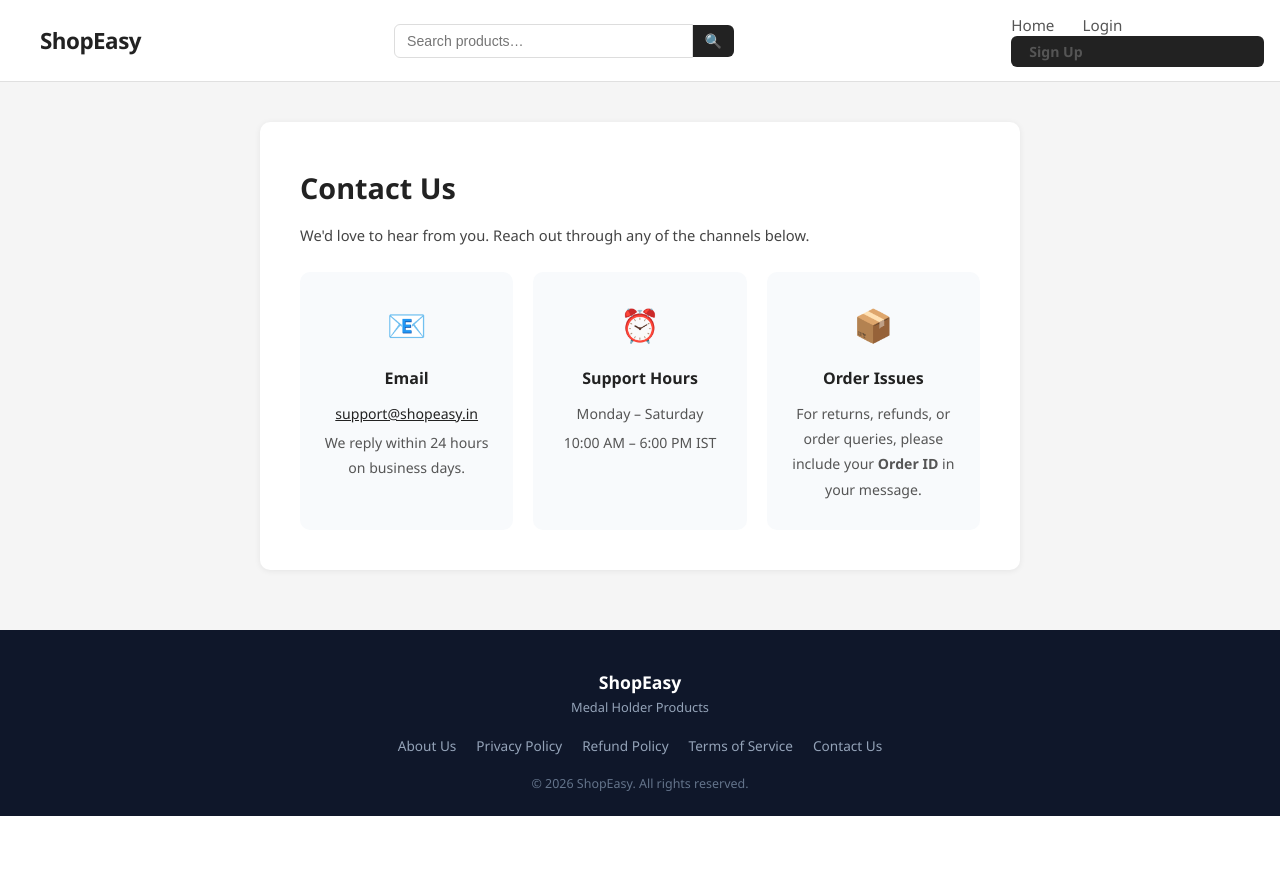
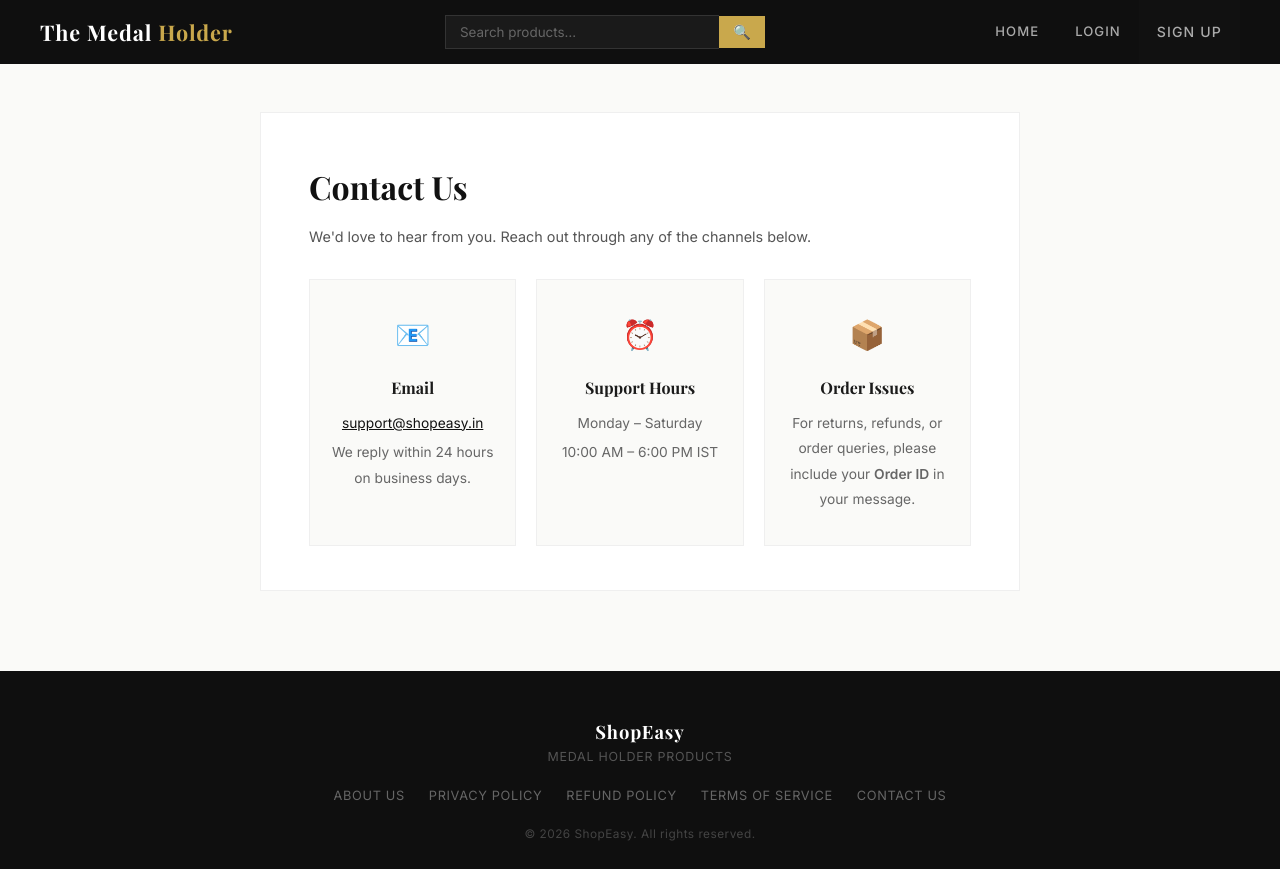
Before and after one commit to yashwanthcn18/Shopeasy, a Flask app: page /contact in a window 1280 px wide. Before the commit the page ends 816 px from the top, so only its background shows below. Run offline with Flask 3, Linux system fonts and the light colour scheme.

Commit message:
Redesign: premium dark navbar, Playfair Display serif, gold accent — DWC inspired

```diff
--- a/static/style.css
+++ b/static/style.css
@@ -1,3 +1,6 @@
+/* ── Google Fonts ───────────────────────────────────────────────────────────── */
+@import url('https://fonts.googleapis.com/css2?family=Playfair+Display:wght@500;700&family=Inter:wght@300;400;500;600&display=swap');
+
 /* ── Reset & Base ──────────────────────────────────────────────────────────── */
 * {
   box-sizing: border-box;
@@ -6,9 +9,10 @@
 }
 
 body {
-  font-family: 'Segoe UI', sans-serif;
-  background: #f5f5f5;
-  color: #222;
+  font-family: 'Inter', sans-serif;
+  background: #fafaf8;
+  color: #1a1a1a;
+  font-weight: 400;
 }
 
 a {
@@ -17,51 +21,87 @@ a {
 }
 
 
-/* ── Navbar ────────────────────────────────────────────────────────────────── */
+/* ── Navbar ─────────────────────────────────────────────────────────────────── */
+/* Dark premium navbar — inspired by DWC */
 nav {
-  background: #fff;
-  border-bottom: 1px solid #e0e0e0;
-  padding: 14px 40px;
+  background: #0f0f0f;
+  padding: 0 40px;
   display: flex;
   align-items: center;
   justify-content: space-between;
-  flex-wrap: wrap;
-  gap: 8px;
+  height: 64px;
+  position: sticky;
+  top: 0;
+  z-index: 100;
 }
 
+/* Brand logo — Playfair Display for premium serif feel */
 .nav-logo {
-  font-size: 1.4rem;
+  font-family: 'Playfair Display', serif;
+  font-size: 1.35rem;
   font-weight: 700;
-  letter-spacing: -0.5px;
+  color: #fff;
+  letter-spacing: 0.04em;
+  white-space: nowrap;
+}
+
+.nav-logo span {
+  color: #c9a84c; /* gold accent */
+}
+
+.nav-links {
+  display: flex;
+  align-items: center;
+  gap: 0;
 }
 
 .nav-links a {
-  margin-left: 24px;
-  color: #555;
-  font-size: 0.95rem;
+  color: #aaa;
+  font-size: 0.82rem;
+  font-weight: 500;
+  letter-spacing: 0.08em;
+  text-transform: uppercase;
+  padding: 0 18px;
+  height: 64px;
+  display: flex;
+  align-items: center;
+  border-bottom: 2px solid transparent;
+  transition: color 0.15s, border-color 0.15s;
 }
 
 .nav-links a:hover {
-  color: #000;
+  color: #fff;
+  border-bottom-color: #c9a84c;
+}
+
+/* Logout link — distinct */
+.nav-links a.logout-link {
+  color: #666;
+  font-size: 0.78rem;
+}
+
+.nav-links a.logout-link:hover {
+  color: #e57373;
+  border-bottom-color: #e57373;
 }
 
 
 /* ── Page wrapper ──────────────────────────────────────────────────────────── */
 .container {
-  max-width: 1100px;
-  margin: 40px auto;
-  padding: 0 20px;
+  max-width: 1200px;
+  margin: 48px auto;
+  padding: 0 24px;
 }
 
 
 /* ── Flash messages ────────────────────────────────────────────────────────── */
 .flash {
-  background: #fff3cd;
-  border: 1px solid #ffc107;
+  background: #fefce8;
+  border-left: 3px solid #c9a84c;
   padding: 12px 16px;
-  border-radius: 6px;
   margin-bottom: 20px;
-  font-size: 0.9rem;
+  font-size: 0.88rem;
+  color: #78580a;
 }
 
 
@@ -70,161 +110,189 @@ nav {
   background: #fff;
   max-width: 420px;
   margin: 80px auto;
-  padding: 40px;
-  border-radius: 10px;
-  box-shadow: 0 2px 12px rgba(0,0,0,0.08);
+  padding: 44px 40px;
+  border: 1px solid #e8e8e8;
+  box-shadow: 0 4px 24px rgba(0,0,0,0.06);
 }
 
 .auth-box h2 {
-  margin-bottom: 24px;
-  font-size: 1.5rem;
+  font-family: 'Playfair Display', serif;
+  font-size: 1.6rem;
+  margin-bottom: 28px;
+  color: #111;
 }
 
 .auth-box label {
   display: block;
-  font-size: 0.85rem;
-  color: #555;
-  margin-bottom: 4px;
+  font-size: 0.78rem;
+  font-weight: 500;
+  letter-spacing: 0.06em;
+  text-transform: uppercase;
+  color: #888;
+  margin-bottom: 6px;
 }
 
 .auth-box input {
   width: 100%;
-  padding: 10px 12px;
+  padding: 11px 14px;
   border: 1px solid #ddd;
-  border-radius: 6px;
-  font-size: 0.95rem;
-  margin-bottom: 16px;
+  border-radius: 0;
+  font-size: 0.92rem;
+  margin-bottom: 18px;
   outline: none;
+  font-family: 'Inter', sans-serif;
+  transition: border-color 0.15s;
 }
 
 .auth-box input:focus {
-  border-color: #333;
+  border-color: #111;
 }
 
 .auth-box .hint {
-  font-size: 0.85rem;
-  color: #777;
-  margin-top: 16px;
+  font-size: 0.83rem;
+  color: #888;
+  margin-top: 18px;
   text-align: center;
 }
 
 .auth-box .hint a {
-  color: #222;
+  color: #111;
   font-weight: 600;
+  text-decoration: underline;
 }
 
 
 /* ── Buttons ───────────────────────────────────────────────────────────────── */
 .btn {
   display: inline-block;
-  padding: 10px 20px;
-  border-radius: 6px;
-  font-size: 0.9rem;
+  padding: 11px 22px;
+  font-family: 'Inter', sans-serif;
+  font-size: 0.82rem;
   font-weight: 600;
+  letter-spacing: 0.06em;
+  text-transform: uppercase;
   cursor: pointer;
   border: none;
-  transition: background 0.15s;
+  transition: background 0.15s, color 0.15s;
+  border-radius: 0;
 }
 
 .btn-dark {
-  background: #222;
+  background: #111;
   color: #fff;
   width: 100%;
-  padding: 12px;
+  padding: 13px;
 }
 
 .btn-dark:hover {
-  background: #444;
+  background: #2a2a2a;
 }
 
 .btn-outline {
   background: transparent;
-  border: 1px solid #222;
-  color: #222;
+  border: 1px solid #111;
+  color: #111;
 }
 
 .btn-outline:hover {
-  background: #222;
+  background: #111;
   color: #fff;
 }
 
 .btn-red {
-  background: #e53935;
+  background: #b71c1c;
   color: #fff;
-  padding: 6px 14px;
-  font-size: 0.82rem;
+  padding: 7px 16px;
+  font-size: 0.78rem;
 }
 
 .btn-red:hover {
-  background: #c62828;
+  background: #7f0000;
 }
 
 
 /* ── Product grid ──────────────────────────────────────────────────────────── */
 .page-title {
-  font-size: 1.6rem;
+  font-family: 'Playfair Display', serif;
+  font-size: 1.8rem;
   font-weight: 700;
-  margin-bottom: 28px;
+  margin-bottom: 32px;
+  color: #111;
 }
 
 .product-grid {
   display: grid;
-  grid-template-columns: repeat(auto-fill, minmax(240px, 1fr));
-  gap: 24px;
+  grid-template-columns: repeat(auto-fill, minmax(260px, 1fr));
+  gap: 2px; /* tight grid like DWC */
 }
 
 .product-card {
   background: #fff;
-  border-radius: 10px;
   overflow: hidden;
-  box-shadow: 0 1px 6px rgba(0,0,0,0.07);
-  transition: transform 0.15s;
+  position: relative;
+  border: 1px solid #efefef;
+  transition: box-shadow 0.2s;
 }
 
 .product-card:hover {
-  transform: translateY(-3px);
+  box-shadow: 0 8px 32px rgba(0,0,0,0.10);
+  z-index: 1;
 }
 
 .product-card img {
   width: 100%;
-  height: 200px;
+  height: 240px;
   object-fit: cover;
+  display: block;
+  transition: transform 0.4s ease;
+}
+
+.product-card:hover img {
+  transform: scale(1.03);
 }
 
 .product-info {
-  padding: 16px;
+  padding: 20px 18px 18px;
+  border-top: 1px solid #f0f0f0;
 }
 
 .product-info h3 {
+  font-family: 'Playfair Display', serif;
   font-size: 1rem;
-  margin-bottom: 4px;
+  font-weight: 500;
+  margin-bottom: 6px;
+  color: #111;
 }
 
 .product-info .desc {
-  font-size: 0.82rem;
-  color: #777;
-  margin-bottom: 10px;
+  font-size: 0.8rem;
+  color: #999;
+  margin-bottom: 12px;
+  line-height: 1.5;
 }
 
 .product-info .price {
-  font-size: 1.1rem;
-  font-weight: 700;
-  margin-bottom: 12px;
+  font-size: 1rem;
+  font-weight: 600;
+  margin-bottom: 14px;
+  color: #111;
 }
 
 .product-info .add-btn {
   display: block;
   text-align: center;
-  background: #222;
+  background: #111;
   color: #fff;
-  padding: 9px;
-  border-radius: 6px;
-  font-size: 0.85rem;
+  padding: 10px;
+  font-size: 0.78rem;
   font-weight: 600;
+  letter-spacing: 0.08em;
+  text-transform: uppercase;
+  transition: background 0.15s;
 }
 
 .product-info .add-btn:hover {
-  background: #444;
+  background: #333;
 }
 
 
@@ -424,54 +507,66 @@ nav {
 }
 
 .mobile-nav-menu a {
-  padding: 14px 20px;
-  font-size: 0.95rem;
-  color: #333;
-  border-bottom: 1px solid #f0f0f0;
+  padding: 15px 20px;
+  font-size: 0.88rem;
+  font-weight: 500;
+  letter-spacing: 0.05em;
+  color: #bbb;
+  border-bottom: 1px solid #1f1f1f;
+  text-transform: uppercase;
 }
 
 .mobile-nav-menu a:hover {
-  background: #f5f5f5;
+  background: #1a1a1a;
+  color: #fff;
 }
+
 
 /* ── Nav search ────────────────────────────────────────────────────────────── */
 .nav-search {
   display: flex;
   align-items: center;
   flex: 1;
-  max-width: 340px;
+  max-width: 320px;
   margin: 0 24px;
 }
 
 .nav-search input {
   flex: 1;
-  padding: 8px 12px;
-  border: 1px solid #ddd;
-  border-radius: 6px 0 0 6px;
-  font-size: 0.88rem;
+  padding: 8px 14px;
+  border: 1px solid #333;
+  border-right: none;
+  background: #1a1a1a;
+  color: #fff;
+  font-size: 0.84rem;
   outline: none;
+  font-family: 'Inter', sans-serif;
 }
 
+.nav-search input::placeholder { color: #666; }
+
 .nav-search input:focus {
-  border-color: #333;
+  border-color: #c9a84c;
 }
 
 .nav-search button {
-  padding: 8px 12px;
-  background: #222;
+  padding: 8px 14px;
+  background: #c9a84c;
   color: #fff;
   border: none;
-  border-radius: 0 6px 6px 0;
   cursor: pointer;
   font-size: 0.88rem;
 }
+
+.nav-search button:hover { background: #a8842e; }
+
 
 /* ── Home toolbar (title + sort) ────────────────────────────────────────────── */
 .home-toolbar {
   display: flex;
   align-items: center;
   justify-content: space-between;
-  margin-bottom: 20px;
+  margin-bottom: 24px;
   flex-wrap: wrap;
   gap: 12px;
 }
@@ -637,82 +749,99 @@ nav {
   right: 24px;
   width: 300px;
   background: #fff;
-  border-radius: 12px;
-  box-shadow: 0 8px 32px rgba(0,0,0,0.16);
-  padding: 24px 20px 20px;
+  border: 1px solid #e8e8e8;
+  box-shadow: 0 12px 40px rgba(0,0,0,0.14);
+  padding: 28px 22px 22px;
   z-index: 300;
 }
 
 .newsletter-close {
   position: absolute;
   top: 10px;
-  right: 12px;
+  right: 14px;
   background: none;
   border: none;
   font-size: 1rem;
   cursor: pointer;
-  color: #999;
+  color: #bbb;
 }
 
 .newsletter-tag {
-  font-size: 0.7rem;
+  font-size: 0.68rem;
   font-weight: 700;
-  letter-spacing: 0.08em;
-  color: #e53935;
+  letter-spacing: 0.12em;
+  text-transform: uppercase;
+  color: #c9a84c;
   margin-bottom: 6px;
 }
 
 .newsletter-popup h4 {
-  font-size: 1rem;
+  font-family: 'Playfair Display', serif;
+  font-size: 1.05rem;
   margin-bottom: 6px;
 }
 
+.newsletter-popup input[type="email"] {
+  border-radius: 0 !important;
+}
+
+
 /* ── Footer ─────────────────────────────────────────────────────────────────── */
 .site-footer {
-  background: #0f172a;
-  color: #94a3b8;
-  margin-top: 60px;
-  padding: 40px 20px 24px;
+  background: #0f0f0f;
+  color: #888;
+  margin-top: 80px;
+  padding: 48px 20px 28px;
 }
 
 .footer-inner {
-  max-width: 1100px;
+  max-width: 1200px;
   margin: 0 auto;
   display: flex;
   flex-direction: column;
   align-items: center;
-  gap: 20px;
+  gap: 24px;
   text-align: center;
 }
 
 .footer-brand strong {
+  font-family: 'Playfair Display', serif;
   color: #fff;
-  font-size: 1.1rem;
+  font-size: 1.15rem;
+  letter-spacing: 0.05em;
 }
 
 .footer-brand p {
-  font-size: 0.8rem;
-  margin-top: 4px;
+  font-size: 0.78rem;
+  margin-top: 5px;
+  color: #555;
+  letter-spacing: 0.06em;
+  text-transform: uppercase;
 }
 
 .footer-links {
   display: flex;
   flex-wrap: wrap;
   justify-content: center;
-  gap: 8px 20px;
+  gap: 6px 24px;
 }
 
 .footer-links a {
-  color: #94a3b8;
-  font-size: 0.85rem;
+  color: #666;
+  font-size: 0.8rem;
+  letter-spacing: 0.05em;
+  text-transform: uppercase;
+  transition: color 0.15s;
 }
 
-.footer-links a:hover { color: #fff; }
+.footer-links a:hover { color: #c9a84c; }
 
 .footer-copy {
-  font-size: 0.78rem;
-  color: #64748b;
+  font-size: 0.74rem;
+  color: #444;
+  letter-spacing: 0.04em;
 }
+
 
 /* ── Profile layout ─────────────────────────────────────────────────────────── */
 .profile-layout {
@@ -722,184 +851,180 @@ nav {
   align-items: start;
 }
 
+
 /* ── Policy / info pages ────────────────────────────────────────────────────── */
 .policy-box {
   background: #fff;
   max-width: 760px;
   margin: 0 auto;
-  padding: 40px;
-  border-radius: 10px;
-  box-shadow: 0 1px 6px rgba(0,0,0,0.07);
-  line-height: 1.8;
+  padding: 44px 48px;
+  border: 1px solid #efefef;
+  line-height: 1.85;
 }
 
 .policy-box h1 {
-  font-size: 1.8rem;
+  font-family: 'Playfair Display', serif;
+  font-size: 2rem;
   margin-bottom: 8px;
+  color: #111;
 }
 
 .policy-box h3 {
+  font-family: 'Playfair Display', serif;
   font-size: 1.05rem;
-  margin: 24px 0 8px;
+  margin: 28px 0 8px;
 }
 
 .policy-box p, .policy-box li {
-  font-size: 0.92rem;
-  color: #444;
+  font-size: 0.9rem;
+  color: #555;
 }
 
 .policy-box ul, .policy-box ol {
   padding-left: 20px;
 }
 
-.policy-box a { color: #222; text-decoration: underline; }
+.policy-box a { color: #111; text-decoration: underline; }
 
 .policy-date {
-  font-size: 0.8rem;
-  color: #999;
-  margin-bottom: 20px;
+  font-size: 0.78rem;
+  color: #bbb;
+  margin-bottom: 24px;
+  letter-spacing: 0.04em;
 }
 
 .contact-grid {
   display: grid;
   grid-template-columns: repeat(auto-fit, minmax(200px, 1fr));
   gap: 20px;
-  margin-top: 24px;
+  margin-top: 28px;
 }
 
 .contact-card {
-  background: #f8fafc;
-  border-radius: 10px;
-  padding: 24px 20px;
+  background: #fafaf8;
+  border: 1px solid #efefef;
+  padding: 28px 20px;
   text-align: center;
 }
 
-.contact-icon { font-size: 2rem; margin-bottom: 10px; }
+.contact-icon { font-size: 1.8rem; margin-bottom: 12px; }
 
-.contact-card h4 { margin-bottom: 8px; }
+.contact-card h4 {
+  font-family: 'Playfair Display', serif;
+  margin-bottom: 8px;
+}
 
-.contact-card p { font-size: 0.88rem; color: #555; margin-bottom: 4px; }
+.contact-card p { font-size: 0.86rem; color: #666; margin-bottom: 4px; }
 
-.contact-note { font-size: 0.78rem; color: #999; }
+.contact-note { font-size: 0.76rem; color: #bbb; }
+
 
 /* ── Responsive — Mobile ───────────────────────────────────────────────────── */
 @media (max-width: 768px) {
 
-  /* Navbar — smaller padding, smaller font */
   nav {
-    padding: 12px 16px;
+    padding: 0 16px;
+    height: 56px;
   }
+
   .nav-logo {
     font-size: 1.1rem;
   }
-  .nav-links a {
-    margin-left: 12px;
-    font-size: 0.8rem;
+
+  .container {
+    margin: 24px auto;
+    padding: 0 16px;
   }
 
-  /* Container — less side padding */
-  .container {
-    margin: 20px auto;
-    padding: 0 14px;
+  .auth-box {
+    margin: 32px auto;
+    padding: 28px 20px;
   }
 
-  /* Auth box — full width on mobile */
-  .auth-box {
-    margin: 30px auto;
-    padding: 24px 20px;
+  .auth-box h2 { font-size: 1.35rem; }
+
+  .page-title {
+    font-size: 1.4rem;
+    margin-bottom: 20px;
   }
 
-  /* Page title — smaller */
-  .page-title {
-    font-size: 1.2rem;
-    margin-bottom: 18px;
+  /* 2-column product grid on mobile */
+  .product-grid {
+    grid-template-columns: repeat(2, 1fr);
+    gap: 1px;
   }
 
-  /* Product grid — 2 columns on mobile */
-  .product-grid {
-    grid-template-columns: repeat(2, 1fr);
-    gap: 12px;
+  .product-card img {
+    height: 160px;
   }
 
-  /* Product card — tighter on mobile */
-  .product-card img {
-    height: 140px;
+  .product-info {
+    padding: 12px 10px 10px;
   }
-  .product-info {
-    padding: 10px;
+
+  .product-info h3 {
+    font-size: 0.82rem;
   }
-  .product-info h3 {
-    font-size: 0.85rem;
+
+  .product-info .desc {
+    display: none; /* hide on mobile to keep cards compact */
   }
-  .product-info .desc {
-    display: none;  /* hide description on mobile to save space */
-  }
+
   .product-info .price {
-    font-size: 0.95rem;
+    font-size: 0.88rem;
     margin-bottom: 8px;
   }
+
   .product-info .add-btn {
-    padding: 7px;
-    font-size: 0.78rem;
+    padding: 8px;
+    font-size: 0.72rem;
   }
 
-  /* Cart — scroll horizontally on very small screens */
+  /* Cart table scroll */
   .cart-table {
     display: block;
     overflow-x: auto;
     white-space: nowrap;
   }
+
   .cart-table th,
   .cart-table td {
     padding: 10px 12px;
     font-size: 0.8rem;
   }
-  .cart-actions {
-    flex-direction: column;
-  }
-  .cart-actions .btn {
-    width: 100%;
-    text-align: center;
-  }
 
-  /* Checkout — stack form and summary */
-  .checkout-layout {
-    grid-template-columns: 1fr;
-  }
-  .checkout-form-box {
-    padding: 20px;
-  }
+  .cart-actions { flex-direction: column; }
+  .cart-actions .btn { width: 100%; text-align: center; }
 
-  /* Orders — wrap footer */
-  .order-footer {
-    flex-direction: column;
-    gap: 6px;
-  }
-  .order-card {
-    padding: 16px;
-  }
+  /* Checkout stacks */
+  .checkout-layout { grid-template-columns: 1fr; }
+  .checkout-form-box { padding: 20px; }
 
-  /* Nav search — hidden on mobile (shown inline on home page instead) */
+  /* Orders */
+  .order-footer { flex-direction: column; gap: 6px; }
+  .order-card { padding: 16px; }
+
+  /* Hide desktop nav, show hamburger */
   .nav-search { display: none; }
   .nav-links { display: none; }
   .mobile-nav-right { display: flex; }
 
-  /* Home toolbar — search + sort stack vertically */
+  /* Home toolbar stacks */
   .home-toolbar { flex-direction: column; align-items: stretch; }
   .home-search-mobile { display: flex; }
   .sort-row { width: 100%; }
   .sort-select { width: 100%; }
 
-  /* Profile — stack on mobile */
+  /* Profile stacks */
   .profile-layout { grid-template-columns: 1fr; }
 
-  /* Policy box */
-  .policy-box { padding: 20px 16px; }
-  .policy-box h1 { font-size: 1.4rem; }
+  /* Policy */
+  .policy-box { padding: 24px 18px; }
+  .policy-box h1 { font-size: 1.5rem; }
 
-  /* Newsletter popup — full width on mobile */
+  /* Newsletter full width on mobile */
   .newsletter-popup { left: 12px; right: 12px; width: auto; bottom: 12px; }
 
-  /* Cart drawer — full width on mobile */
+  /* Cart drawer full width on mobile */
   .cart-drawer { width: 100%; right: -100%; }
 }
--- a/templates/base.html
+++ b/templates/base.html
@@ -11,7 +11,7 @@
 
   <!-- ── Navbar (always visible) ── -->
   <nav>
-    <a class="nav-logo" href="{{ url_for('home') }}">ShopEasy</a>
+    <a class="nav-logo" href="{{ url_for('home') }}">The Medal <span>Holder</span></a>
 
     <!-- Search bar — desktop only -->
     <form class="nav-search" action="{{ url_for('home') }}" method="GET">
@@ -36,7 +36,7 @@
       </a>
       <a href="{{ url_for('orders') }}">My Orders</a>
       <a href="{{ url_for('profile') }}">Profile</a>
-      <a href="{{ url_for('logout') }}">Logout</a>
+      <a href="{{ url_for('logout') }}" class="logout-link">Logout</a>
       {% else %}
       <a href="{{ url_for('login') }}">Login</a>
       <a href="{{ url_for('signup') }}" class="btn btn-dark" style="padding:6px 18px; font-size:0.88rem;">Sign Up</a>
```
Also changed, not shown: other parts of static/style.css (+114 -82 lines).
